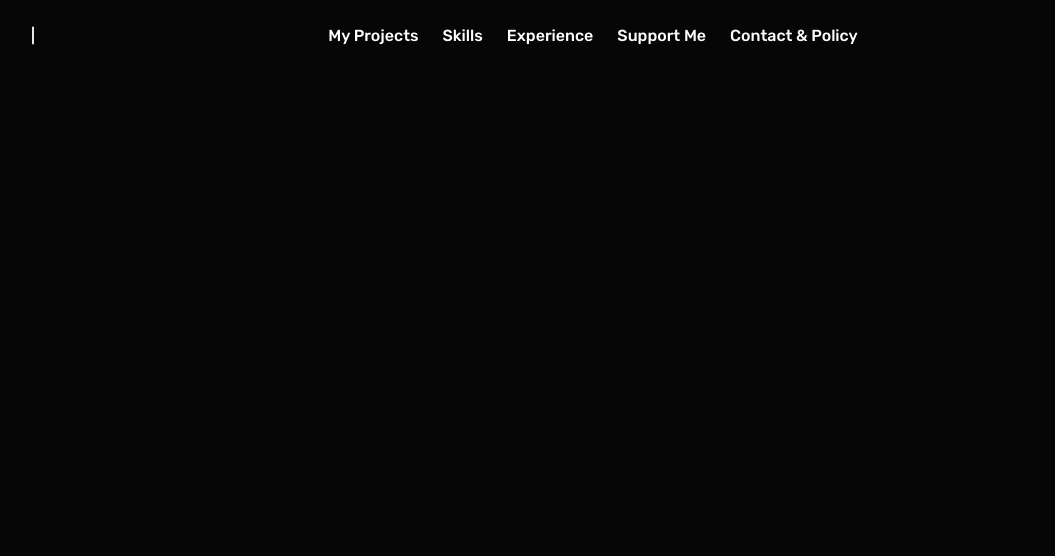
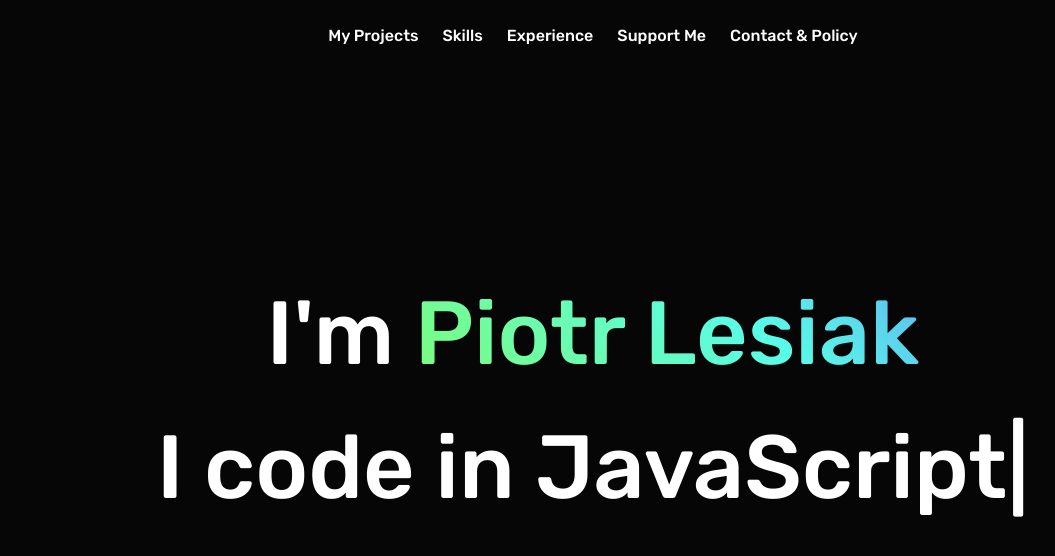
Before and after one commit to PeterLesiak/portfolio, a Next.js app: page / in a window 1280 px wide. Shown: the top 556 px of the page, without its empty margins (47-1102 px from the left). Built offline with nearby package versions, Linux system fonts and the light colour scheme.

Commit message:
🥺 FINALLY found the error 🤬

```diff
--- a/package.json
+++ b/package.json
@@ -4,7 +4,7 @@
   "license": "GPL-3.0-only",
   "scripts": {
     "build": "next build",
-    "start": "next start",
+    "start": "serve@latest out -p 6969",
     "dev": "next dev --turbo -p 6969",
     "lint": "next lint",
     "format": "prettier . --write"
--- a/src/app/layout.tsx
+++ b/src/app/layout.tsx
@@ -7,6 +7,7 @@ const globalFont = Rubik({ subsets: ['latin'], weight: '500' });
 
 export const metadata: Metadata = {
   title: 'My Portfolio',
+  description: 'Personal Portfolio of Piotr Lesiak',
 };
 
 export default function RootLayout({ children }: { children: React.ReactNode }) {
--- a/src/app/page.tsx
+++ b/src/app/page.tsx
@@ -1,6 +1,8 @@
+'use client';
+
 import { MainNavigation, NavigationItem } from '@/components/MainNavigation';
 
-import HomeSection from '@/containers/HomeSection';
+import { HomeSection } from '@/containers/HomeSection';
 
 export default function Home() {
   return (
--- a/src/containers/HomeSection.tsx
+++ b/src/containers/HomeSection.tsx
@@ -18,15 +18,15 @@ const HomeSection = () => (
             'code in TypeScript',
             2500,
             'code in JavaScript',
-            500,
+            1000,
             'code in C++',
-            2500,
+            3500,
             'use Tailwind/CSS',
             2500,
-            'enjoy Web Dev',
-            3500,
+            'enjoy Web Dev <3',
+            4000,
           ]}
-          speed={1}
+          speed={25}
           repeat={Infinity}
         />
       </p>
@@ -34,4 +34,4 @@ const HomeSection = () => (
   </main>
 );
 
-export default HomeSection;
+export { HomeSection };
--- a/tailwind.config.ts
+++ b/tailwind.config.ts
@@ -1,11 +1,7 @@
 import type { Config } from 'tailwindcss';
 
 const config: Config = {
-  content: [
-    './src/pages/**/*.{js,ts,jsx,tsx,mdx}',
-    './src/components/**/*.{js,ts,jsx,tsx,mdx}',
-    './src/app/**/*.{js,ts,jsx,tsx,mdx}',
-  ],
+  content: ['./src/**/*.{js,ts,jsx,tsx,mdx}'],
   theme: {
     extend: {
       colors: {
```
Also changed, not shown: 1 other file (tests, documents, lock files or other folders).
